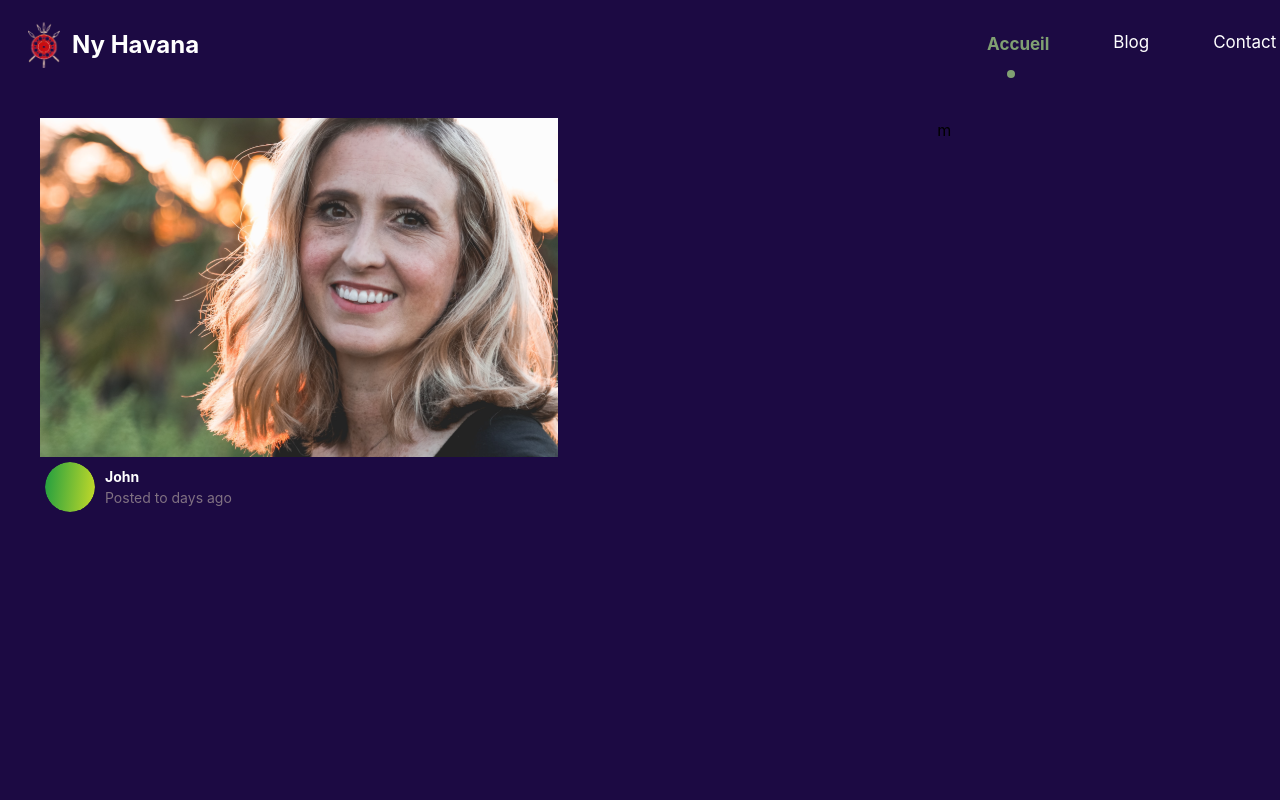
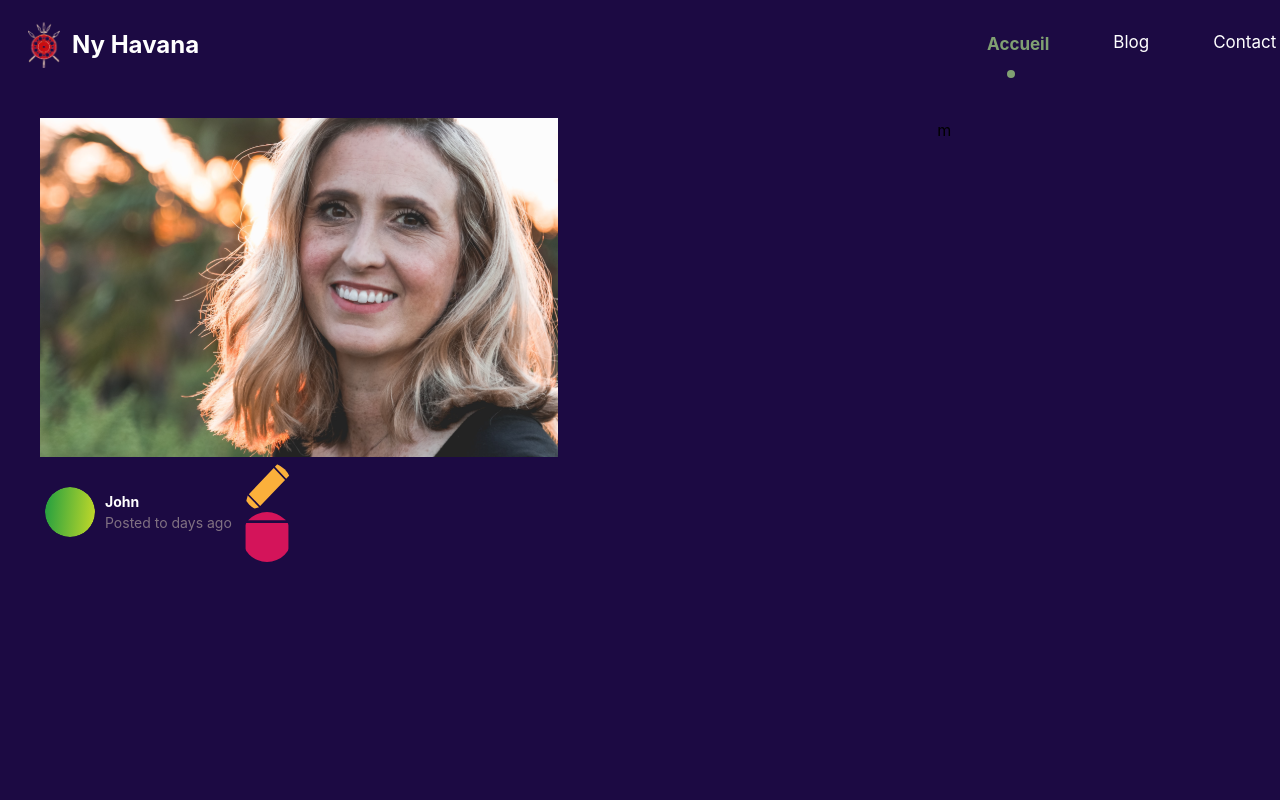
Before and after one commit to rakotoarisonlandry/Ny_Havana, a React (Create React App) app: page /post/1 in a window 1280 px wide. Shown: the top 800 px of the page. Built offline with nearby package versions, Linux system fonts and the light colour scheme.

Commit message:
modify single page

```diff
--- a/src/components/SinglePage.jsx
+++ b/src/components/SinglePage.jsx
@@ -1,6 +1,8 @@
 import React from "react";
 import ImageSigle from "../img/Rectangle 2.svg";
 import ellipse from "../img/Ellipse 2.svg";
+import Iconedit from "../img/editIcon.svg";
+import Icondelete from "../img/DeleteIcon.svg";
 function SinglePage() {
   return (
     <div className="single">
@@ -12,6 +14,10 @@ function SinglePage() {
             <span>John</span>
             <p>Posted to days ago</p>
           </div>
+          <div className="edit">
+            <img src={Iconedit} alt="" />
+            <img src={Icondelete} alt="" />
+          </div>
         </div>
       </div>
       <div className="menu">m</div>
```
Also changed, not shown: src/img/DeleteIcon.svg (added), src/img/editIcon.svg (added).
